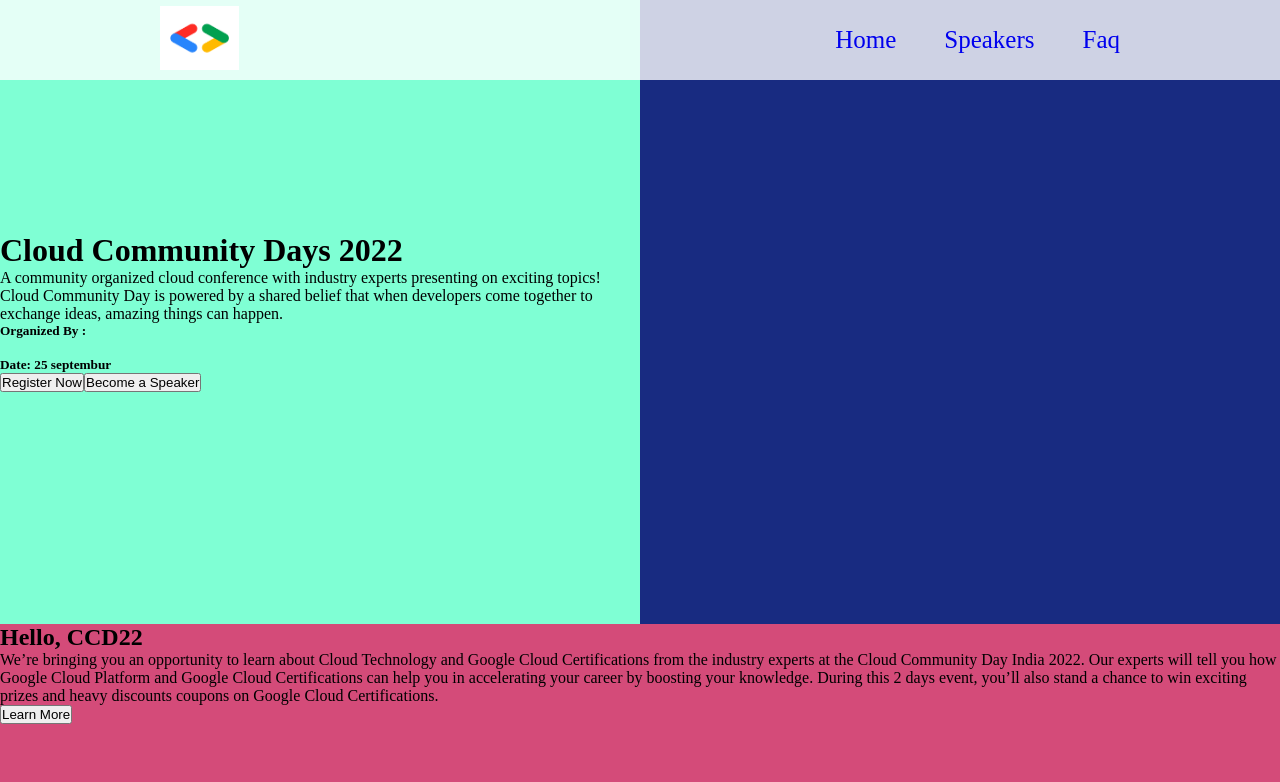
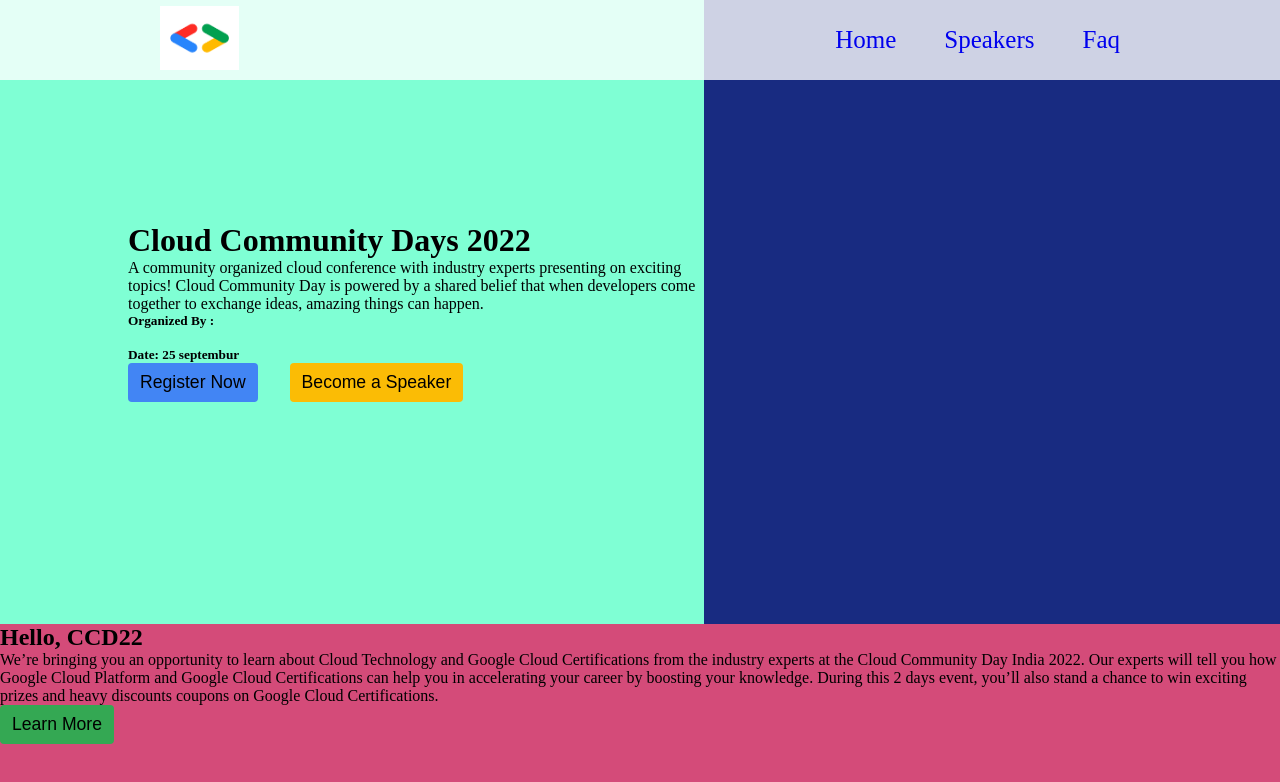
Before and after one commit to GDG-Cloud-Bhopal/website, a React (Create React App) app: page / in a window 1280 px wide. Shown: the top 782 px of the page. Built offline with nearby package versions, Linux system fonts and the light colour scheme.

Commit message:
basic changes in home design

```diff
--- a/src/App.css
+++ b/src/App.css
@@ -61,14 +61,33 @@
 .homeleft{
   background-color: aquamarine;
   height: 100%;
-  width: 50%;
+  width: 55%;
 }
 .homeright{
   background-color: rgb(24, 43, 129);
   height: 100%;
-  width: 50%;
+  width: 45%;
 }
-
+.btn{
+ font-size: 1.1rem;
+ padding: 9px 12px;
+ border: none;
+ font-weight: 500;
+ border-radius: 4px;
+}
+.btn1{
+  background-color:#4285f4;
+  margin-right: 2rem;
+}
+.btn2{
+  background-color:#FBBC05;
+}
+.btn3{
+  background-color:#34A853;
+}
+.textbox{
+  padding-left: 10vw;
+}
 
 
 
--- a/src/Components/Footer.js
+++ b/src/Components/Footer.js
@@ -6,4 +6,4 @@
   )
 }
 
-export default Footer
+export default Footer;
--- a/src/Components/Home.js
+++ b/src/Components/Home.js
@@ -11,7 +11,7 @@
                     <h5>Organized By :</h5>
                     <img src="" alt="" />
                     <h5>Date: 25 septembur</h5>
-                    <div className="button">
+                    <div className="flex button">
                         <button className='btn btn1'>Register Now</button>
                         <button className='btn btn2'>Become a Speaker</button>
                     </div>
```
